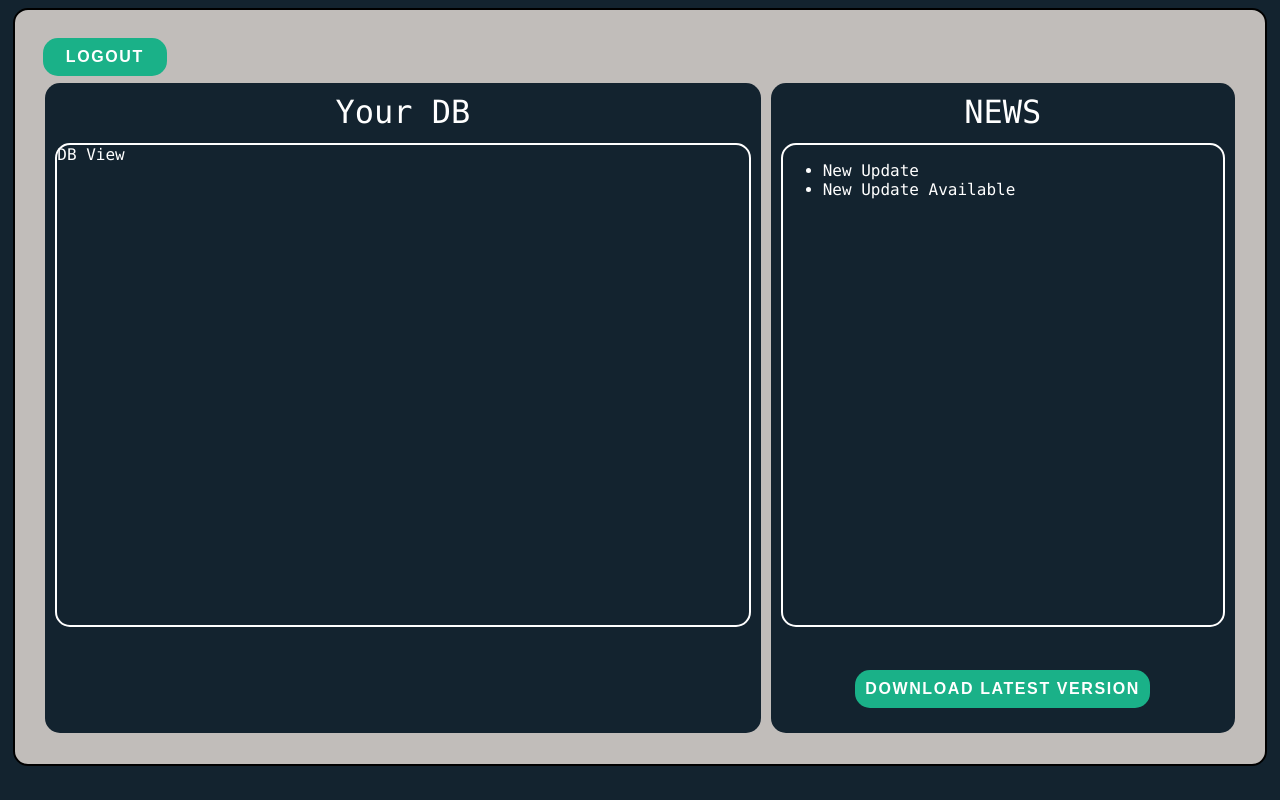
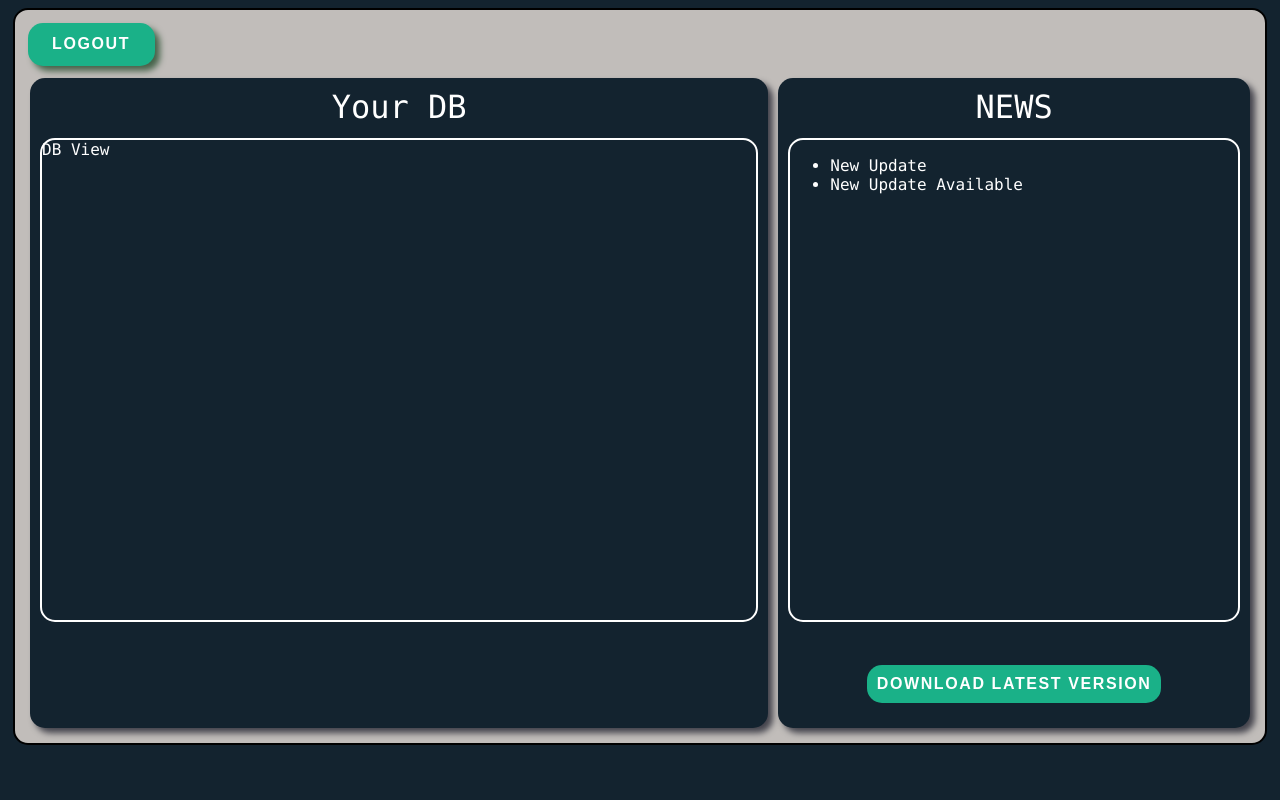
Before and after one commit to TeodorPloae/dave, a plain HTML site: page dashboard.html in a window 1280 px wide. Drawn offline with Linux system fonts and the light colour scheme.

Commit message:
Modified CSS for Dashboard

```diff
--- a/style_dash.css
+++ b/style_dash.css
@@ -23,11 +23,12 @@
     border: 2px solid black;
     border-radius: 15px;
     margin: 5px;
-    padding: 2%;
+    padding: 10px;
     display: grid;
     grid-template-areas:
     "a . . ."
     "b b b c";
+    grid-row-gap: 10px;
 }
 
 #logout_button{
@@ -35,9 +36,10 @@
     border-radius: 15px;
     margin: 2.5px;
     max-width: 40%;
+    height: 100%;
+    box-shadow: 5px 5px 6px #46634a;
+
 }
-
-
 
 .db_view{
     grid-area: b;
@@ -52,6 +54,8 @@
     display: flex;
     justify-content: center;
     padding-top: 50px;
+    /* box-shadow: 5px 5px black; */
+    box-shadow: 5px 5px 6px #43434c;
 }
 
 .db_view_header{
@@ -83,6 +87,7 @@
     padding-top: 50px;
     color: white;
     font-family: "Lucida Console", Monaco, monospace;
+    box-shadow: 5px 5px 6px #43434c;
 }
 
 .news .news_header{
@@ -101,12 +106,6 @@
     width: 100%;
 }
 
-
-
-.news_container .update_list{
-
-}
-
 #download_button{
     position: absolute;
     bottom: 15px;
```
